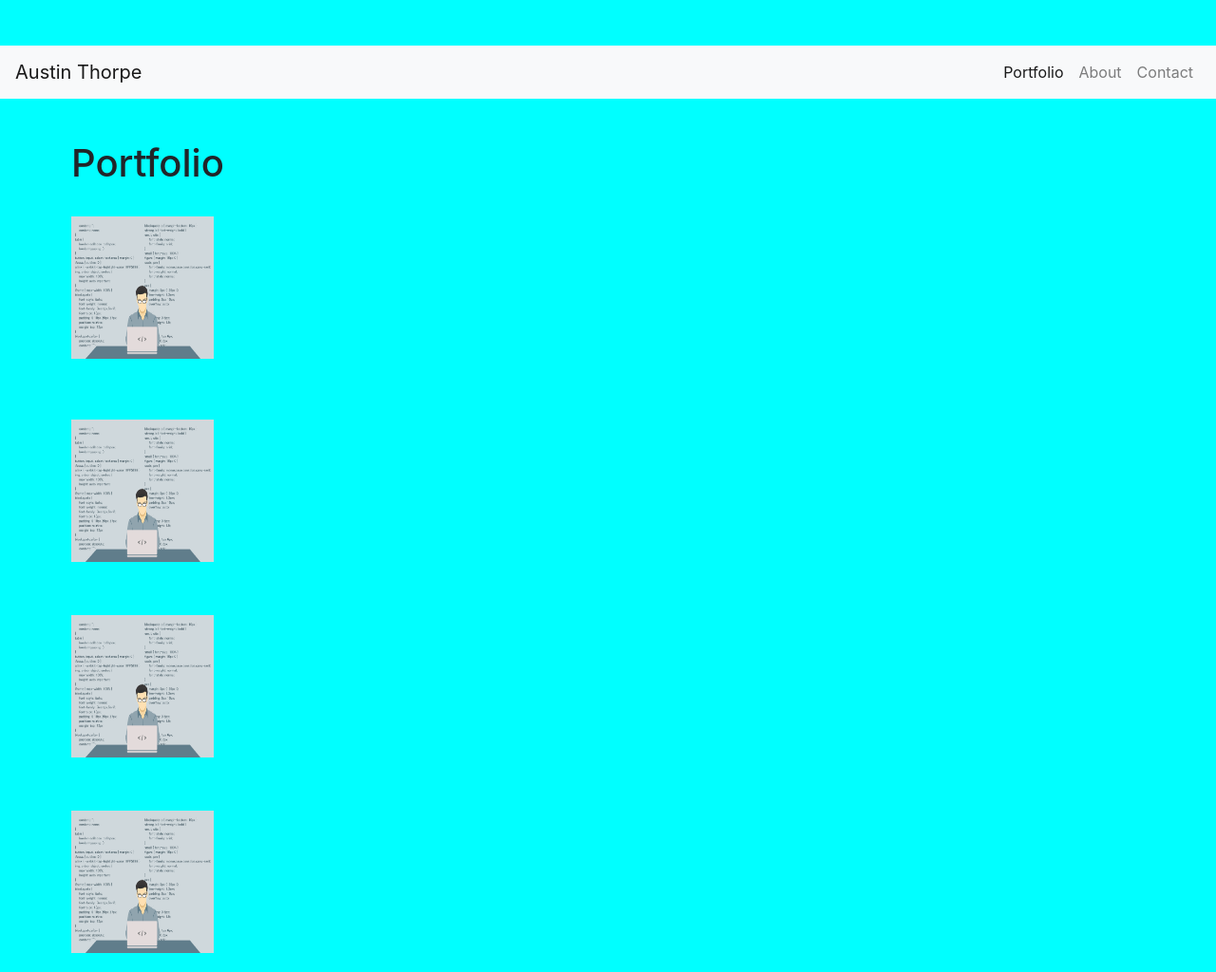
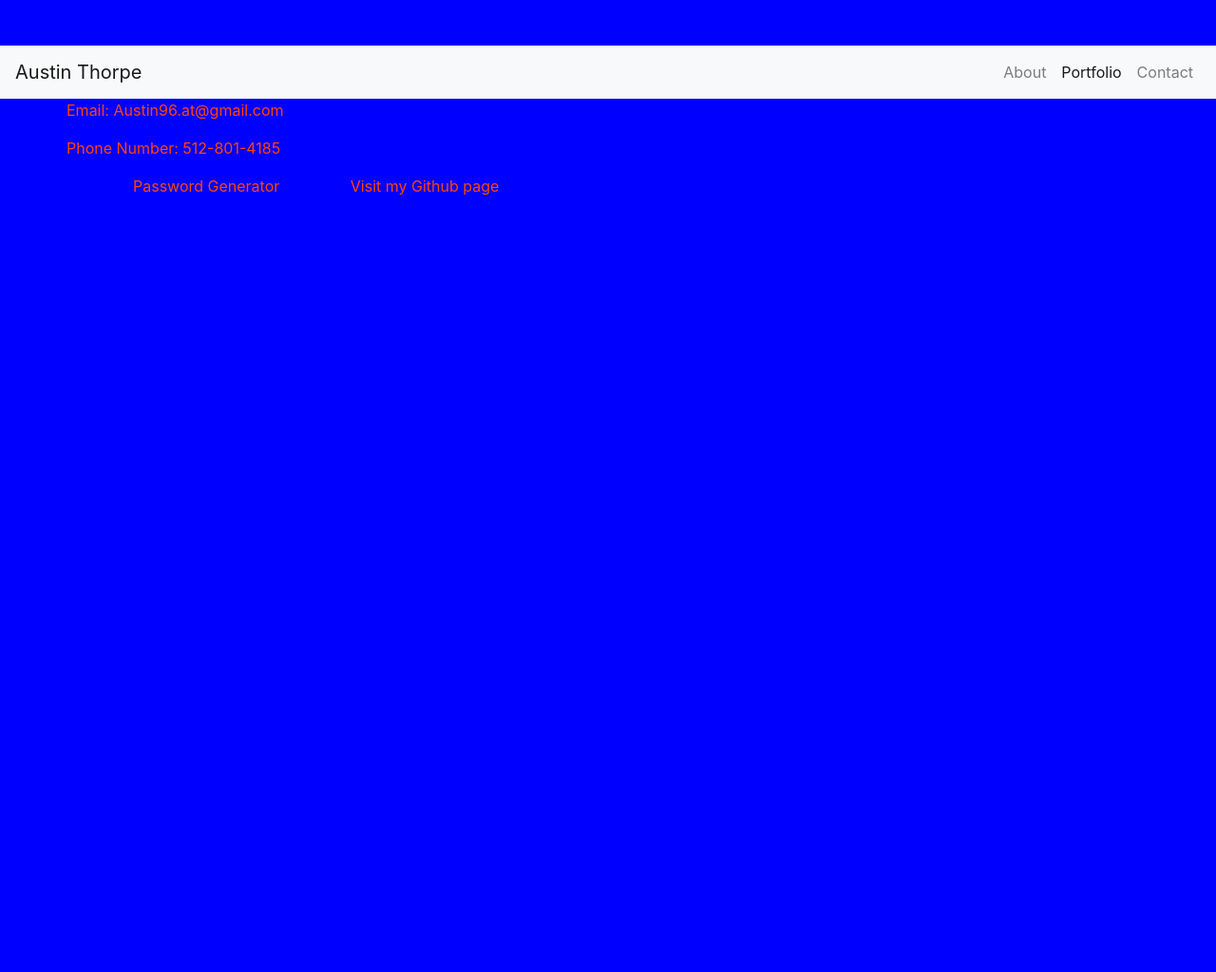
Before and after one commit to Athorpe96/portfolio, a plain HTML site: page portfolio/portfolio.html in a window 1280 px wide. Shown: the whole page at 95% size. After the commit the page ends 800 px from the top, so only its background shows below. Drawn offline with nearby package versions, Linux system fonts and the light colour scheme.

Commit message:
potfolio

```diff
--- a/Assets/css/style.css
+++ b/Assets/css/style.css
@@ -2,8 +2,7 @@ Body {
   margin: 0;
   padding: 0;
   text-align: center;
-  background: linear-gradient(rgba(0, 0, 50, 0.5), rgba(0, 0, 50, 0.5)),
-    url(/assets/img/pexels-photo-952670.webp);
+  background: blue;
   background-position: center;
   font-family: sans-serif;
 }
@@ -60,6 +59,8 @@ form .submit:hover {
   height: 150px;
   width: 150px;
 }
-background-color {
-  background-color: aqua;
+.contact-form {
+  text-align: center;
+
+
 }
--- a/contact/contact.html
+++ b/contact/contact.html
@@ -1,34 +1,24 @@
 <!DOCTYPE html>
 <html lang="en">
+
 <head>
   <meta charset="UTF-8" />
   <meta name="viewport" content="width=device-width, initial-scale=1.0" />
   <title>Contact form</title>
 
-    <link
-      rel="stylesheet"
-      href="https://stackpath.bootstrapcdn.com/bootstrap/4.5.0/css/bootstrap.min.css"
-      integrity="sha384-9aIt2nRpC12Uk9gS9baDl411NQApFmC26EwAOH8WgZl5MYYxFfc+NcPb1dKGj7Sk"
-      crossorigin="anonymous"
-    />
+  <link rel="stylesheet" href="https://stackpath.bootstrapcdn.com/bootstrap/4.5.0/css/bootstrap.min.css"
+    integrity="sha384-9aIt2nRpC12Uk9gS9baDl411NQApFmC26EwAOH8WgZl5MYYxFfc+NcPb1dKGj7Sk" crossorigin="anonymous" />
 
-    <link rel="stylesheet" href="./../assets/css/style.css" />
-
-    <script
-      src="https://code.jquery.com/jquery-3.5.1.slim.min.js"
+  <script src="https://code.jquery.com/jquery-3.5.1.slim.min.js"
     integrity="sha384-DfXdz2htPH0lsSSs5nCTpuj/zy4C+OGpamoFVy38MVBnE+IbbVYUew+OrCXaRkfj"
-      crossorigin="anonymous"
-    ></script>
-    <script
-      src="https://cdn.jsdelivr.net/npm/popper.js@1.16.0/dist/umd/popper.min.js"
+    crossorigin="anonymous"></script>
+  <script src="https://cdn.jsdelivr.net/npm/popper.js@1.16.0/dist/umd/popper.min.js"
     integrity="sha384-Q6E9RHvbIyZFJoft+2mJbHaEWldlvI9IOYy5n3zV9zzTtmI3UksdQRVvoxMfooAo"
-      crossorigin="anonymous"
-    ></script>
-    <script
-      src="https://stackpath.bootstrapcdn.com/bootstrap/4.5.0/js/bootstrap.min.js"
+    crossorigin="anonymous"></script>
+  <script src="https://stackpath.bootstrapcdn.com/bootstrap/4.5.0/js/bootstrap.min.js"
     integrity="sha384-OgVRvuATP1z7JjHLkuOU7Xw704+h835Lr+6QL9UvYjZE3Ipu6Tp75j7Bh/kR0JKI"
-      crossorigin="anonymous"
-    ></script>
+    crossorigin="anonymous"></script>
+  <link rel="stylesheet" href="../Assets/css/style.css" />
 </head>
 
 <body>
@@ -37,30 +27,24 @@
   <br />
   <nav class="navbar navbar-expand-lg navbar-light bg-light">
     <a class="navbar-brand" href="#">Austin Thorpe</a>
-      <button
-        class="navbar-toggler"
-        type="button"
-        data-toggle="collapse"
-        data-target="#navbarNav"
-        aria-controls="navbarNav"
-        aria-expanded="false"
-        aria-label="Toggle navigation"
-      >
+    <button class="navbar-toggler" type="button" data-toggle="collapse" data-target="#navbarNav"
+      aria-controls="navbarNav" aria-expanded="false" aria-label="Toggle navigation">
       <span class="navbar-toggler-icon"></span>
     </button>
     <div class="collapse navbar-collapse" id="navbarNav">
       <div class="mr-auto"></div>
       <ul class="navbar-nav">
-          <li class="nav-item active">
-            <a class="nav-link" href="#"
-              >Contact <span class="sr-only">(current)</span></a
-            >
+        <li class="nav-item">
+          <a class="nav-link" href="../index.html">About</a>
+
         </li>
         <li class="nav-item">
-            <a class="nav-link" href="/index.html">About</a>
+          <a class="nav-link" href="../portfolio/portfolio.html">Portfolio</a>
+
         </li>
-          <li class="nav-item">
-            <a class="nav-link" href="/portfolio/portfolio.html">Portfolio</a>
+        <li class="nav-item active">
+          <a class="nav-link" href="#">Contact <span class="sr-only">(current)</span></a>
+
         </li>
       </ul>
     </div>
@@ -76,26 +60,15 @@
   </div>
 
   <div class="contact-form">
-      <form id="contact-form" method="post" action="">
-        <input
-          name="name"
-          type="text"
-          class="form-control"
-          placeholder="Your Email"
-          required
-        /><br />
+    <form id="contact-forms" method="post" action="">
+      <input name="name" type="text" class="form-control" placeholder="Your Email" required /><br />
 
-        <textarea
-          name="message"
-          class="form-control"
-          placeholder="message"
-          rows="4"
-          required
-        ></textarea>
+      <textarea name="message" class="form-control" placeholder="message" rows="4" required></textarea>
       <br />
 
       <input type="submit" class="form-control submit" value="Send message" />
     </form>
   </div>
 </body>
+
 </html>
--- a/index.css
+++ b/index.css
@@ -1,5 +1,5 @@
 body {
-  background-color: aqua;
+  background-color: blue;
 }
 .container {
   padding-left: 20px;
@@ -7,3 +7,16 @@ body {
   padding-right: 20px;
   padding-bottom: 20px;
 }
+
+.background-portfolio {
+  background-color: blue;
+}
+p {
+  color: orangered;
+  padding-left: 70px;
+}
+.github {
+  color: orangered;
+  text-align: center;
+  padding-left: 70px;
+}
--- a/portfolio/portfolio.html
+++ b/portfolio/portfolio.html
@@ -1,100 +1,99 @@
 <!DOCTYPE html>
 <html lang="en">
+
 <head>
   <meta charset="UTF-8" />
   <meta name="viewport" content="width=device-width, initial-scale=1.0" />
   <title>Document</title>
-    <link
-      rel="stylesheet"
-      href="https://stackpath.bootstrapcdn.com/bootstrap/4.5.0/css/bootstrap.min.css"
-      integrity="sha384-9aIt2nRpC12Uk9gS9baDl411NQApFmC26EwAOH8WgZl5MYYxFfc+NcPb1dKGj7Sk"
-      crossorigin="anonymous"
-      type="text/css"
-    />
-    <link rel="stylesheet" href="/index.css" />
+  <link rel="stylesheet" href="https://stackpath.bootstrapcdn.com/bootstrap/4.5.0/css/bootstrap.min.css"
+    integrity="sha384-9aIt2nRpC12Uk9gS9baDl411NQApFmC26EwAOH8WgZl5MYYxFfc+NcPb1dKGj7Sk" crossorigin="anonymous"
+    type="text/css" />
+  <link rel="stylesheet" href="../index.css" />
 
-    <script
-      src="https://code.jquery.com/jquery-3.5.1.slim.min.js"
+  <script src="https://code.jquery.com/jquery-3.5.1.slim.min.js"
     integrity="sha384-DfXdz2htPH0lsSSs5nCTpuj/zy4C+OGpamoFVy38MVBnE+IbbVYUew+OrCXaRkfj"
-      crossorigin="anonymous"
-    ></script>
-    <script
-      src="https://cdn.jsdelivr.net/npm/popper.js@1.16.0/dist/umd/popper.min.js"
+    crossorigin="anonymous"></script>
+  <script src="https://cdn.jsdelivr.net/npm/popper.js@1.16.0/dist/umd/popper.min.js"
     integrity="sha384-Q6E9RHvbIyZFJoft+2mJbHaEWldlvI9IOYy5n3zV9zzTtmI3UksdQRVvoxMfooAo"
-      crossorigin="anonymous"
-    ></script>
-    <script
-      src="https://stackpath.bootstrapcdn.com/bootstrap/4.5.0/js/bootstrap.min.js"
+    crossorigin="anonymous"></script>
+  <script src="https://stackpath.bootstrapcdn.com/bootstrap/4.5.0/js/bootstrap.min.js"
     integrity="sha384-OgVRvuATP1z7JjHLkuOU7Xw704+h835Lr+6QL9UvYjZE3Ipu6Tp75j7Bh/kR0JKI"
-      crossorigin="anonymous"
-    ></script>
+    crossorigin="anonymous"></script>
 </head>
 
-  <body>
+<body class="background-portfolio">
   <!--Start nav-->
   <br />
   <br />
 
   <nav class="navbar navbar-expand-lg navbar-light bg-light">
-      <a class="navbar-brand" href="#">Austin Thorpe</a>
-      <button
-        class="navbar-toggler"
-        type="button"
-        data-toggle="collapse"
-        data-target="#navbarNav"
-        aria-controls="navbarNav"
-        aria-expanded="false"
-        aria-label="Toggle navigation"
-      >
+    <a class="navbar-brand" href="#">Austin Thorpe </a>
+    <button class="navbar-toggler" type="button" data-toggle="collapse" data-target="#navbarNav"
+      aria-controls="navbarNav" aria-expanded="false" aria-label="Toggle navigation">
       <span class="navbar-toggler-icon"></span>
     </button>
     <div class="collapse navbar-collapse" id="navbarNav">
       <div class="mr-auto"></div>
       <ul class="navbar-nav">
+        <li class="nav-item">
+          <a class="nav-link" href="../index.html">About</a>
+
+        </li>
         <li class="nav-item active">
-            <a class="nav-link" href="portfolio.html"
-              >Portfolio<span class="sr-only">(current)</span></a
-            >
+          <a class="nav-link" href="portfolio.html">Portfolio<span class="sr-only">(current)</span></a>
         </li>
         <li class="nav-item">
-            <a class="nav-link" href="/index.html">About</a>
-          </li>
-          <li class="nav-item">
-            <a class="nav-link" href="/contact/contact.html">Contact</a>
+          <a class="nav-link" href="../contact/contact.html">Contact</a>
         </li>
       </ul>
     </div>
   </nav>
 
-    <!--end nav-->
+  <p>Email: Austin96.at@gmail.com</p>
+  <p>Phone Number: 512-801-4185</p>
+
+  <p>
+    <a class="github" href="https://athorpe96.github.io/codegenerator/.">Password Generator</a>
+    <a class="github" href="https://github.com/Athorpe96?tab=repositories"> Visit my Github page</a>
+
+  </p>
+
+
+
+
+  <!-- <img src="../assets/img/programmer-1653351_1280.webp" class="rounded float-left" alt="...">
+  <img src="../assets/img/programmer-1653351_1280.webp" class="rounded float-right" alt="..."> -->
+
+
+  <!-- end nav
    <br />
   <div class="container">
     <div class="row">
       <div col-md-1>
         <h1>Portfolio</h1>
         <br />
-          <img
-            class="images"
-            src="../assets/img/programmer-1653351_1280.webp"
-            height="150px"
-            width="150px"
-            alt=""
-          />
+        <img class="images" src="../assets/img/programmer-1653351_1280.webp" height="150px" width="150px" alt="" />
       </div>
     </div>
   </div>
-    <br />
+  <br /> -->
 
-    <div class="container">
+  <!-- <div class="container">
     <div class="row">
       <div col-md-1>
-          <img
-            class="images"
-            src="../assets/img/programmer-1653351_1280.webp"
-            height="150px"
-            width="150px"
-            alt=""
-          />
+        <img class="rounded float-left" src="../assets/img/programmer-1653351_1280.webp" height="150px" width="150px"
+          alt="" />
+      </div>
+    </div>
+  </div> -->
+
+  <!-- <div class="container">
+    <h2></h2>
+    <div class="row">
+      <div col-md-1>
+        <h2>Password Generator</h2>
+        <a href="https://athorpe96.github.io/codegenerator/.">link</a>
+        <img class="images" src="../assets/img/programmer-1653351_1280.webp" height="150px" width="150px" alt="" />
       </div>
     </div>
   </div>
@@ -104,33 +103,12 @@
     <div class="row">
       <div col-md-1>
         <h2></h2>
-          <img
-            class="images"
-            src="../assets/img/programmer-1653351_1280.webp"
-            height="150px"
-            width="150px"
-            alt=""
-          />
+        <img class="images" src="../assets/img/programmer-1653351_1280.webp" height="150px" width="150px" alt="" />
       </div>
     </div>
-    </div>
-
-    <div class="container">
-      <h2></h2>
-      <div class="row">
-        <div col-md-1>
-          <h2></h2>
-          <img
-            class="images"
-            src="../assets/img/programmer-1653351_1280.webp"
-            height="150px"
-            width="150px"
-            alt=""
-          />
-        </div>
-      </div>
-    </div>
+  </div> -->
 
   <div class="background-color"></div>
 </body>
+
 </html>
```
Also changed, not shown: index.html (+1 -1 lines). Lines whose indentation alone changed are shown as unchanged.
